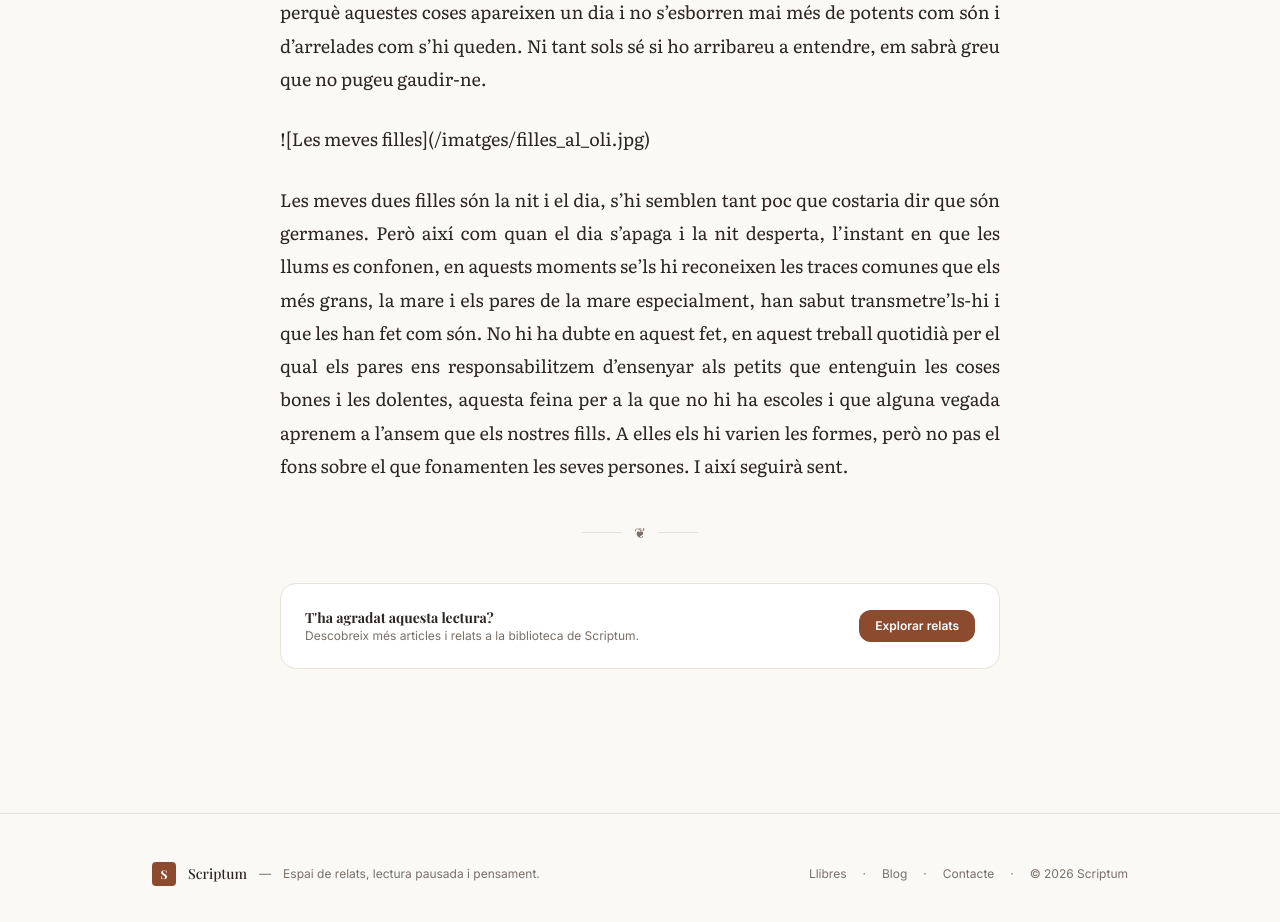
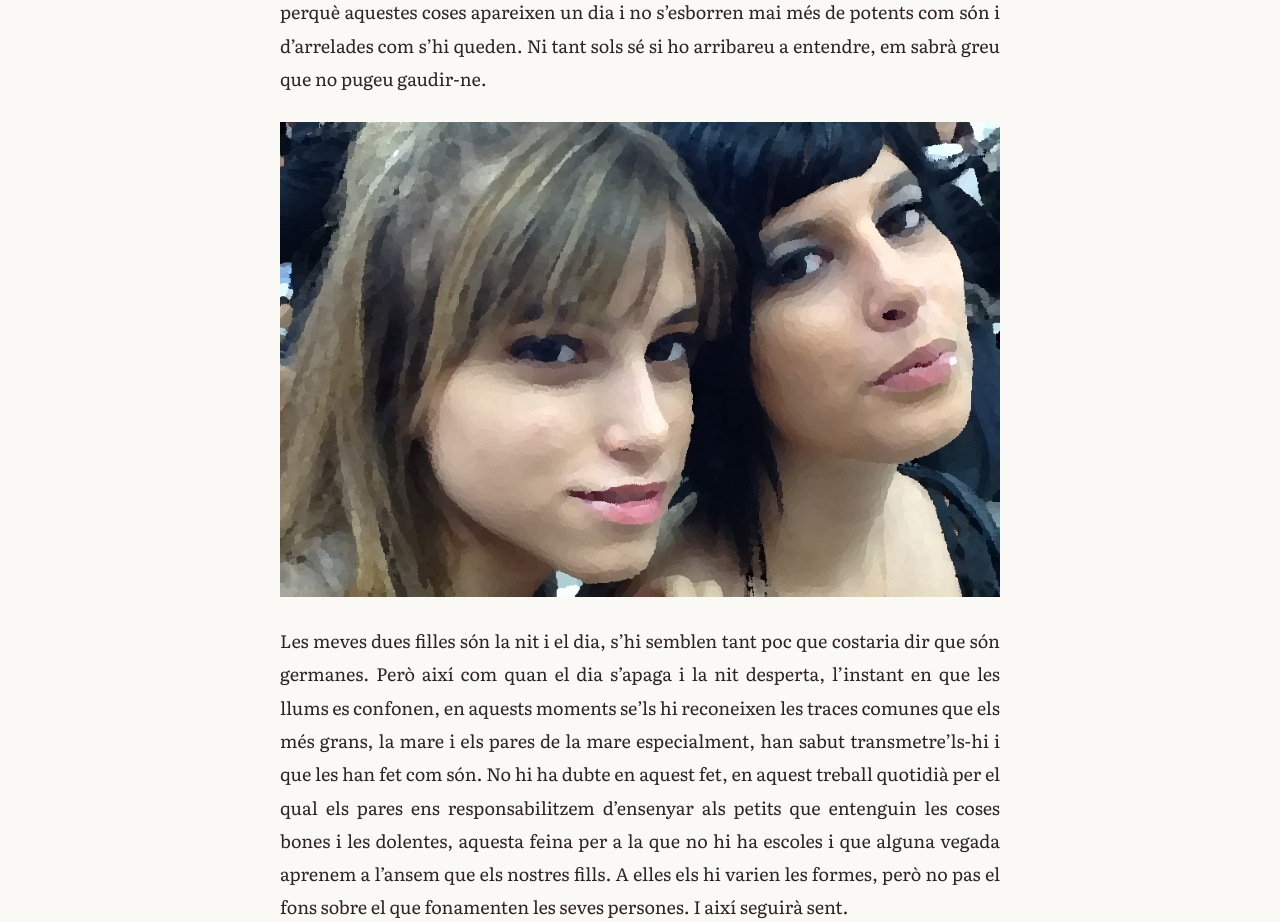
Before and after one commit to JordiAlcalde/Scriptum, an Astro site: page /blog/les-meves-filles in a window 1280 px wide. Shown: the part 1300-2222 px from the top of the page. Built offline with nearby package versions, Linux system fonts and the light colour scheme; Astro itself is replaced by a stand-in of ours; a web font is replaced by a local one.

Commit message:
Filles 2

```diff
--- a/src/content/blog/les-meves-filles.md
+++ b/src/content/blog/les-meves-filles.md
@@ -16,6 +16,6 @@ En temps pretèrits totes aquestes combinacions familiars estaven mal vistes i a
 
 Si excloem el meu propi fill per raons obvies i la meva dona per la mateixa mena de raons, les meves filles són el regal més preuat que mai cap home podrà tenir. Estic orgullós de dir-ho alt, clar i català, sense amagar-me gens perquè és així de simple i d'extraordinari alhora: sóc l’únic guanyador d'una irrepetible loteria en la que vaig comprar tots els números perquè elles són irrepetibles. No us penseu que m'ha resultat senzill acostumar-se a dir “meves” i “filles” al referir-me a elles quan no són carn de la meva carn (què clàssic!), però han estat elles les que m’han posat les paraules a la boca i, abans d'això, les que van entrar com una rauxa càlida dins el meu cor. Ho han fet tan fàcil que no ho sé explicar del tot, tampoc em cal entendre-ho perquè aquestes coses apareixen un dia i no s’esborren mai més de potents com són i d'arrelades com s’hi queden. Ni tant sols sé si ho arribareu a entendre, em sabrà greu que no pugeu gaudir-ne.
 
-!\[Les meves filles]\(/imatges/filles_al_oli.jpg)
+![Les meves filles](/imatges/filles_al_oli.jpg)
 
 Les meves dues filles són la nit i el dia, s’hi semblen tant poc que costaria dir que són germanes. Però així com quan el dia s’apaga i la nit desperta, l’instant en que les llums es confonen, en aquests moments se'ls hi reconeixen les traces comunes que els més grans, la mare i els pares de la mare especialment, han sabut transmetre'ls-hi i que les han fet com són. No hi ha dubte en aquest fet, en aquest treball quotidià per el qual els pares ens responsabilitzem d'ensenyar als petits que entenguin les coses bones i les dolentes, aquesta feina per a la que no hi ha escoles i que alguna vegada aprenem a l'ansem que els nostres fills. A elles els hi varien les formes, però no pas el fons sobre el que fonamenten les seves persones. I així seguirà sent.
```
Also changed, not shown: src/content/blog/.obsidian/app.json (deleted), src/content/blog/.obsidian/appearance.json (deleted), src/content/blog/.obsidian/core-plugins.json (deleted), src/content/blog/.obsidian/workspace.json (deleted).
